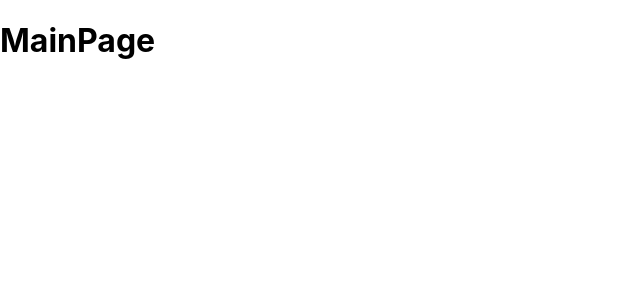
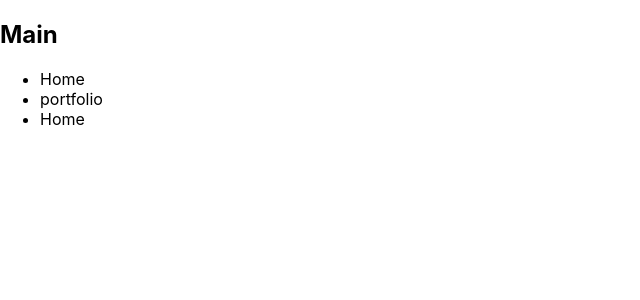
Before and after one commit to nomadGeonilJang/nextjs, a Next.js app: page / in a window 1280 px wide. Shown: the top 300 px of the page, without its empty margins (0-640 px from the left). Built offline with nearby package versions, Linux system fonts and the light colour scheme.

Commit message:
try to use link props

```diff
--- a/pages/blog/[...special].tsx
+++ b/pages/blog/[...special].tsx
@@ -2,7 +2,7 @@ import { useRouter } from "next/router";
 
 const BlogPage = () => {
     const router = useRouter();
-    console.log(router)
+    console.log(router.query.special)
     return <h1>BlogPage</h1>
 }
 export default BlogPage;
--- a/pages/index.tsx
+++ b/pages/index.tsx
@@ -1,2 +1,16 @@
-const MainPage = () => <h1>MainPage</h1>
+import Link from 'next/link'
+const MainPage = () => {
+    return (
+        <nav>
+            <h1>Main</h1>
+            <ul>
+                <li>
+                    <Link href="/"><a>Home</a></Link>
+                </li>
+                <li>  <Link replace href="/portfolio"><a>portfolio</a></Link></li>
+                <li>  <Link href="/"><a>Home</a></Link></li>
+            </ul>
+        </nav>
+    )
+}
 export default MainPage;
```
Also changed, not shown: pages/clients/[id]/index.tsx (+7 -1 lines), pages/clients/index.tsx (+23 -1 lines).
